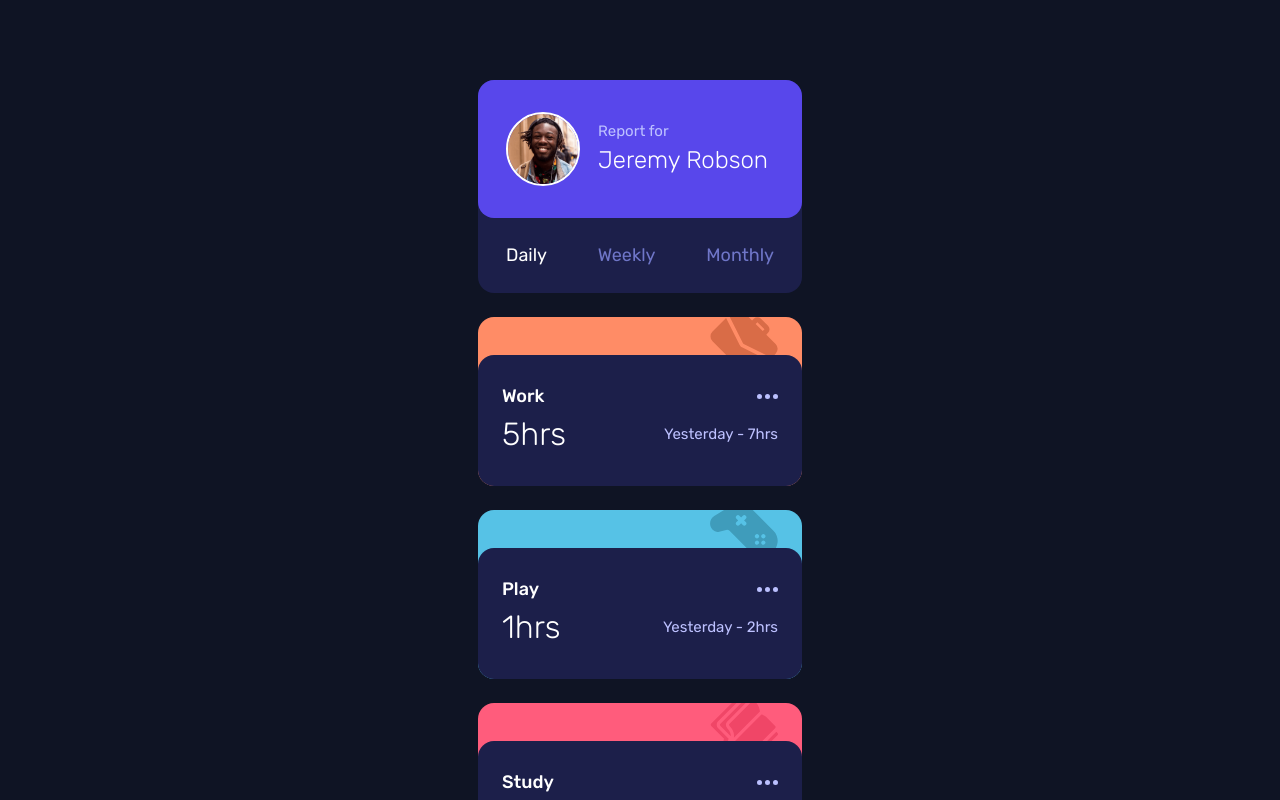
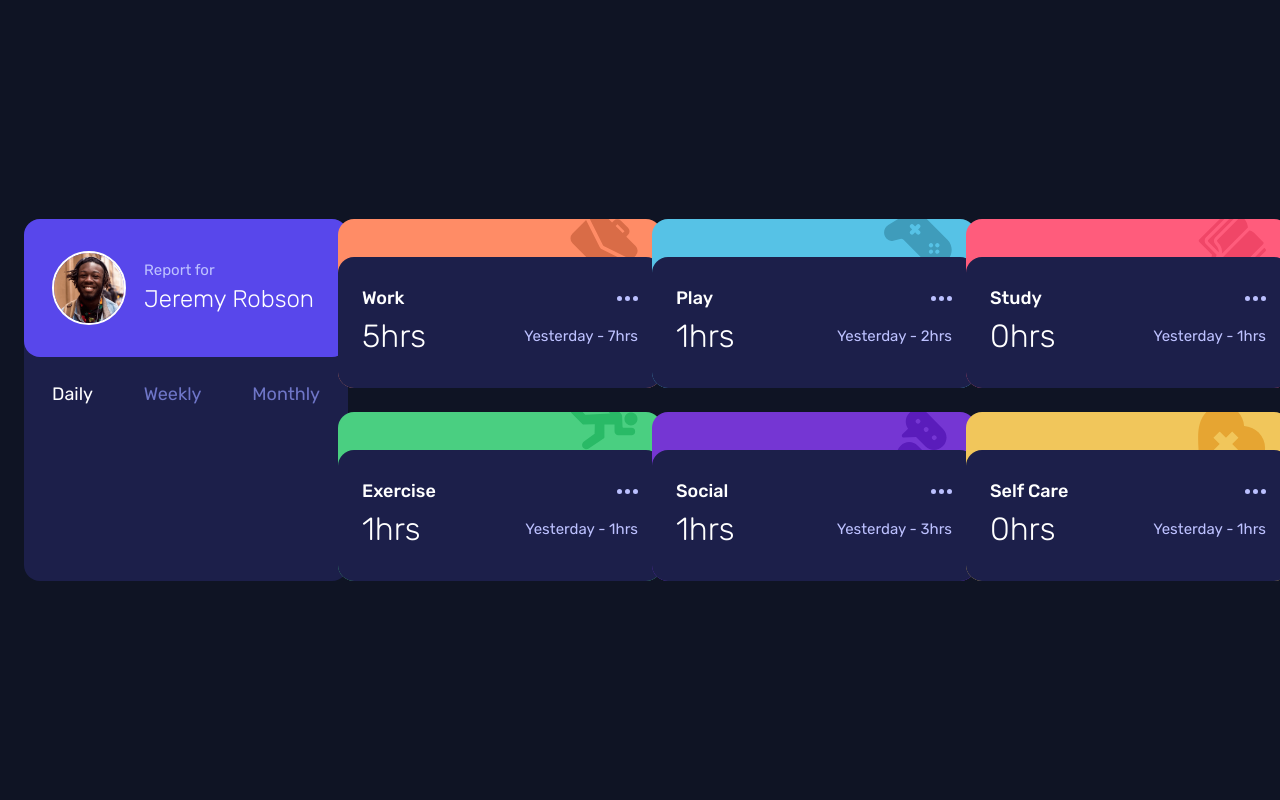
Before and after one commit to lioneltraore/frontendmentor.io-challenges, an Angular app in the folder Angular/time-tracking-dashboard/: page / in a window 1280 px wide. Shown: the top 800 px of the page. Built offline with nearby package versions, Linux system fonts and the light colour scheme.

Commit message:
add desktop view

```diff
--- a/Angular/time-tracking-dashboard/src/app/app.component.html
+++ b/Angular/time-tracking-dashboard/src/app/app.component.html
@@ -1,8 +1,8 @@
 <!-- main container -->
 <main
-  class="grid min-h-screen grid-cols-1 gap-4 px-4 text-base justify-items-center bg-very-dark-blue py-17 text-pale-blue">
+  class="grid grid-cols-1 gap-4 px-4 py-17 xl:grid-cols-4 xl:grid-rows-2">
   <!-- report component -->
-  <app-report (changePeriod)="setActivePeriod($event)" ></app-report>
+  <app-report class="xl:row-span-2" (changePeriod)="setActivePeriod($event)" ></app-report>
 
   <!-- activity component -->
   <app-activity *ngFor="let activity of activities" [activity]="activity" [period]="activePeriod"></app-activity>
--- a/Angular/time-tracking-dashboard/src/app/report/report.component.html
+++ b/Angular/time-tracking-dashboard/src/app/report/report.component.html
@@ -1,5 +1,5 @@
 <!-- Blueberry block -->
-<div class="w-20 bg-dark-blue rounded-2xl">
+<div class="w-20 xl:h-full bg-dark-blue rounded-2xl">
 
   <!-- Copper block -->
   <div class="flex items-center px-5 bg-blue py-7 rounded-2xl">
--- a/Angular/time-tracking-dashboard/src/index.html
+++ b/Angular/time-tracking-dashboard/src/index.html
@@ -7,8 +7,8 @@
   <meta name="viewport" content="width=device-width, initial-scale=1">
   <link rel="icon" type="image/x-icon" href="favicon.ico">
 </head>
-<!-- href="assets/images/favicon-32x32.png" -->
-<body>
+
+<body class="grid items-center justify-center min-h-screen text-base bg-very-dark-blue text-pale-blue">
   <app-root></app-root>
 </body>
 </html>
```
Also changed, not shown: Angular/time-tracking-dashboard/src/styles.scss (line endings or trailing spaces).
